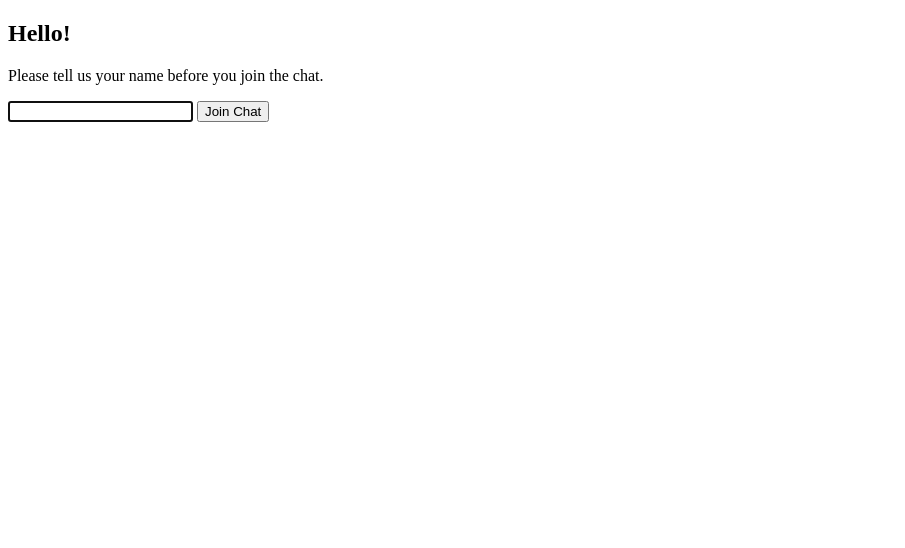
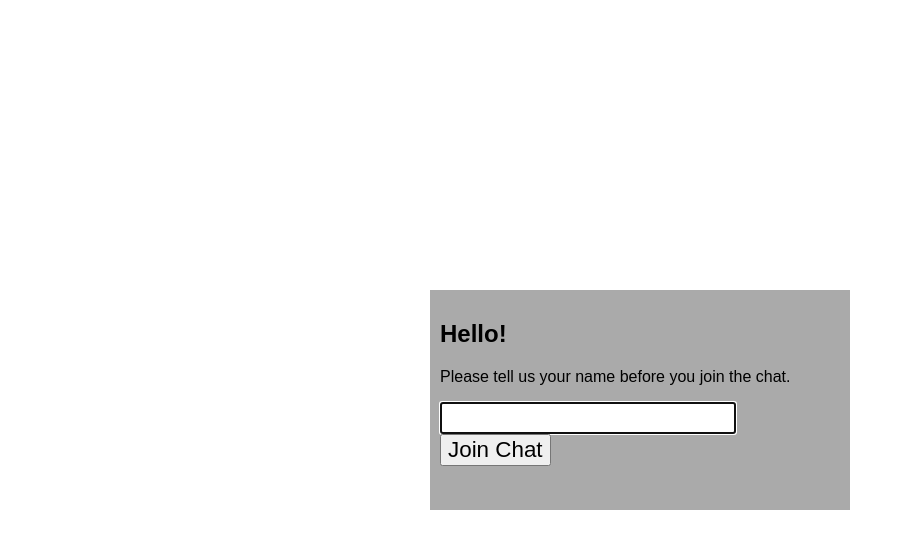
Before and after one commit to bitmage/vue-chat-bare, a plain HTML site: page index.html in a window 1280 px wide. Shown: the whole page, without its empty margins (0-905 px from the left). Drawn offline with Linux system fonts and the light colour scheme; the site is published under a folder, as on GitHub Pages, so addresses that start at the root find nothing.

Commit message:
css rel link

```diff
--- a/index.html
+++ b/index.html
@@ -3,7 +3,7 @@
 <html>
   <head>
     <title>Vue Chat</title>
-    <link rel="stylesheet" type="text/css" href="/css/chat.css"/>
+    <link rel="stylesheet" type="text/css" href="css/chat.css"/>
   </head>
 
   <body>
```
